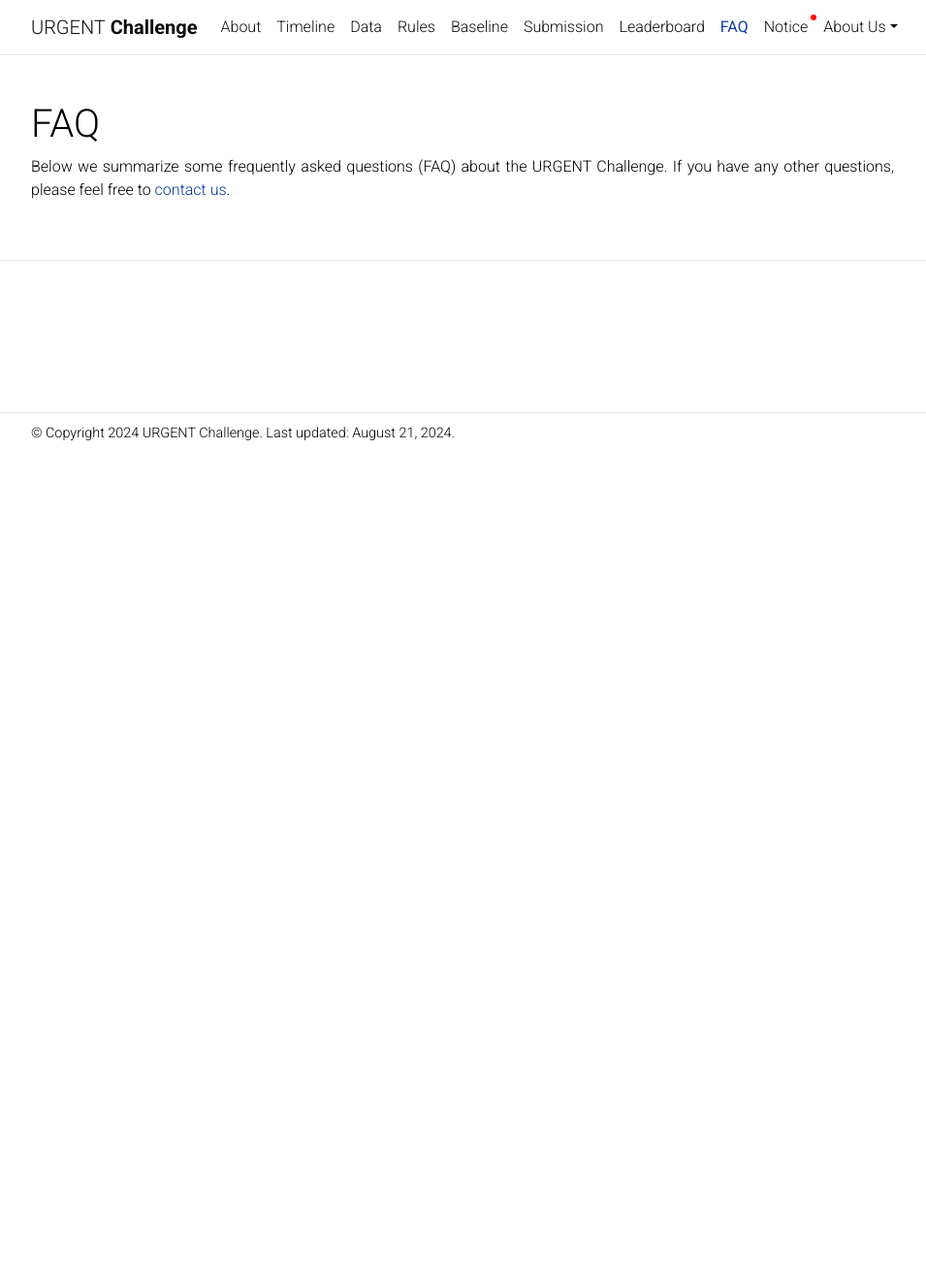
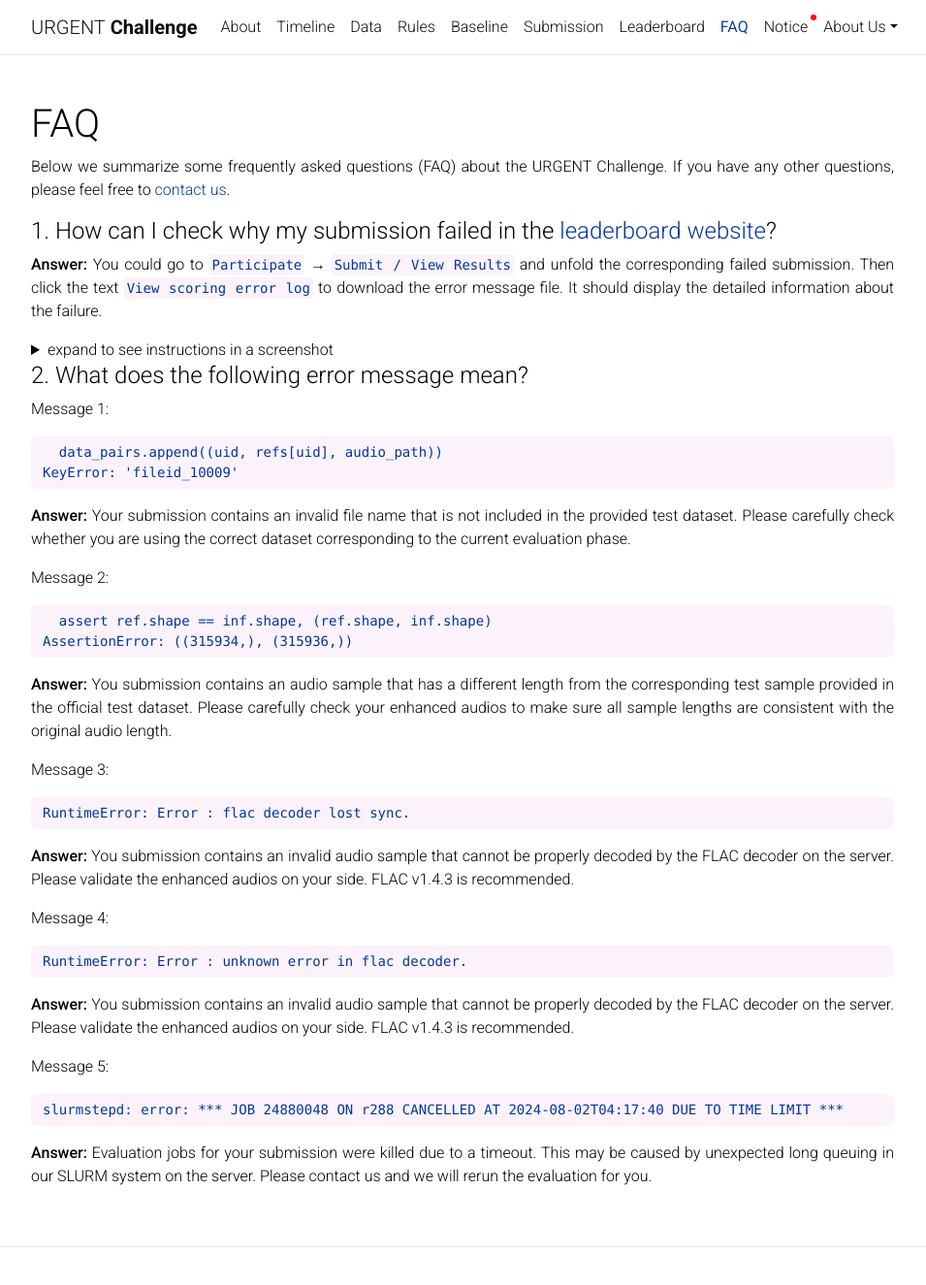
Before and after one commit to urgent-challenge/urgent2024, a Jekyll site: the page built from _pages/faq.md, in a window 1280 px wide and 1400 px high. Shown: the top 1325 px of the window at 97% size, without its empty margins (163-1118 px from the left). Built offline with Jekyll 4.4.1, drawn with Linux system fonts in a browser that asks for light colours; comment, search, counter and statistics services are not loaded; a style sheet for code colours, icons or effects is not loaded.

Commit message:
Update FAQ

````diff
--- a/_pages/faq.md
+++ b/_pages/faq.md
@@ -8,3 +8,50 @@ nav_order: 8
 ---
 
 Below we summarize some frequently asked questions (FAQ) about the URGENT Challenge. If you have any other questions, please feel free to [contact us](/urgent2024/contact).
+
+#### 1. How can I check why my submission failed in the [leaderboard website](https://urgent-challenge.com/competitions/5)?
+
+**Answer:** You could go to `Participate` → `Submit / View Results` and unfold the corresponding failed submission. Then click the text `View scoring error log` to download the error message file. It should display the detailed information about the failure.
+
+<details><summary>expand to see instructions in a screenshot</summary><div>
+<img alt="error_message" src="/urgent2024/assets/img/error_log.png" style="max-width: 100%;"/>
+</div></details>
+
+#### 2. What does the following error message mean?
+
+Message 1:
+```
+  data_pairs.append((uid, refs[uid], audio_path))
+KeyError: 'fileid_10009'
+```
+
+**Answer:** Your submission contains an invalid file name that is not included in the provided test dataset. Please carefully check whether you are using the correct dataset corresponding to the current evaluation phase.
+
+Message 2:
+```
+  assert ref.shape == inf.shape, (ref.shape, inf.shape)
+AssertionError: ((315934,), (315936,))
+```
+
+**Answer:** You submission contains an audio sample that has a different length from the corresponding test sample provided in the official test dataset. Please carefully check your enhanced audios to make sure all sample lengths are consistent with the original audio length.
+
+Message 3:
+```
+RuntimeError: Error : flac decoder lost sync.
+```
+
+**Answer:** You submission contains an invalid audio sample that cannot be properly decoded by the FLAC decoder on the server. Please validate the enhanced audios on your side. FLAC v1.4.3 is recommended.
+
+Message 4:
+```
+RuntimeError: Error : unknown error in flac decoder.
+```
+
+**Answer:** You submission contains an invalid audio sample that cannot be properly decoded by the FLAC decoder on the server. Please validate the enhanced audios on your side. FLAC v1.4.3 is recommended.
+
+Message 5:
+```
+slurmstepd: error: *** JOB 24880048 ON r288 CANCELLED AT 2024-08-02T04:17:40 DUE TO TIME LIMIT ***
+```
+
+**Answer:** Evaluation jobs for your submission were killed due to a timeout. This may be caused by unexpected long queuing in our SLURM system on the server. Please contact us and we will rerun the evaluation for you.
````
Also changed, not shown: assets/img/error_log.png (added).
